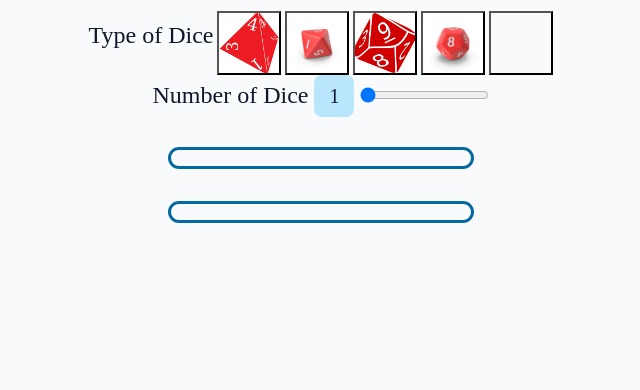
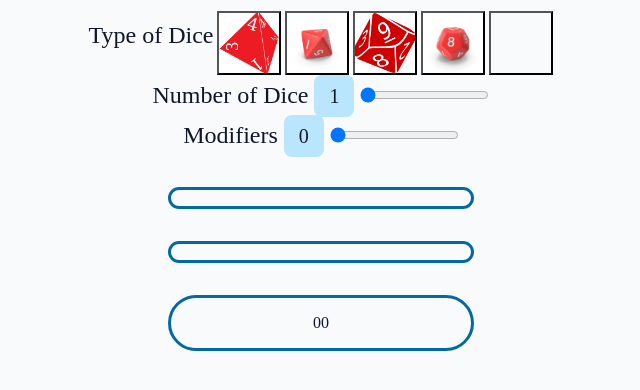
Before and after one commit to EagleCollin/dice-rolling, a plain HTML site: page index.html in a window 1280 px wide. Shown: the part 140-530 px from the top of the page, without its empty margins (319-959 px from the left). Drawn offline with Linux system fonts and the light colour scheme.

Commit message:
Troubleshooting

```diff
--- a/d4.js
+++ b/d4.js
@@ -1,7 +1,10 @@
 const numberDice = document.querySelector("#quantity");
 const numberLabel = document.querySelector(".quantity-label");
 const diceRolled = document.querySelector(".rolled-dice");
-const diceTotal = document.querySelector(".dice-total")
+const diceTotal = document.querySelector(".dice-total");
+const overTotal = document.querySelector(".final-total");
+const modifiers = document.querySelector("#modifiers")
+const modLabel = document.querySelector(".modifiers-label");
 const d4 = document.querySelector(".btn-d4");
 const d8 = document.querySelector(".btn-d8");
 const d10 = document.querySelector(".btn-d10");
@@ -9,6 +12,7 @@ const d12 = document.querySelector(".btn-d12");
 const d20 = document.querySelector(".btn-d20");
 
 let rolled = [];
+let diceSum = 0;
 //roll function
 function rollDice(e, sideDie){
     e.preventDefault();
@@ -39,25 +43,28 @@ function rollDice(e, sideDie){
 function updateQuantityLabel() {
     const quantity = numberDice.value;
     numberLabel.innerText = quantity;
-}
+};
 
-//add dice together
-function addDice(e){
-    if (e.target.match(".btn-20")) return;
-    let initialValue = 0
-    let diceSum = rolled.reduce((previousValue,currentValue) => previousValue + currentValue, initialValue);
-    return diceSum;
-}
+function updateMod(){
+    const modDisplay = modifiers.value;
+    modLabel.innerText = modDisplay;
+};
+
+// take in modifier argument
+function addMod(){
+    const numAdded = modifiers.value
+    let completeTotal = diceSum + numAdded;
+    overTotal.innerText = `${completeTotal}`;
+    return completeTotal;
+};
 
 //event listeners: when dice is selected
-d4.addEventListener("click", (e)=>rollDice(e, 4));
-d8.addEventListener("click", (e)=>rollDice(e, 8));
-d10.addEventListener("click", (e)=>rollDice(e, 10))
-d12.addEventListener("click", (e)=>rollDice(e, 10))
-d20.addEventListener("click", (e)=>rollDice(e, 20))
-
-//event listener: when hits enter for quantity
-numberDice.addEventListener("input", updateQuantityLabel);
+d4.addEventListener("click", (e)=>rollDice(e, 4), addMod());
+d8.addEventListener("click", (e)=>rollDice(e, 8), addMod());
+d10.addEventListener("click", (e)=>rollDice(e, 10), addMod())
+d12.addEventListener("click", (e)=>rollDice(e, 10), addMod())
+d20.addEventListener("click", (e)=>rollDice(e, 20), addMod())
 
 //on application start
 updateQuantityLabel();
+updateMod();
--- a/dice-roll.js
+++ b/dice-roll.js
@@ -19,4 +19,7 @@ console.log(d20)
 document.querySelector("#quantity");
 numberDice.addEventListener("input", updateQuantityLabel);
 
-if (Event.target.matches(".btn-20")) return;
+function updateMod(){
+    const modDisplay = modifiers.value;
+    modLabel.innerText = modDisplay;
+}
--- a/index.html
+++ b/index.html
@@ -36,10 +36,25 @@
                 step="1"
                 />
             </div>
+            <div>
+            <label for="modifiers">
+                Modifiers <span class="modifiers-label"></span>
+                </label>
+                <input
+                type="range"
+                name="modifiers"
+                id="modifiers"
+                value="0"
+                min="0"
+                max="10"
+                step="1"
+                />
+            </div>
         </form>
         <!-- Output -->
         <section class="data-display"><p class="rolled-dice"></p></section>
         <section class="data-display"><p class="dice-total"></p></section>
+        <section class="data-display"><p class="final-total"></p></section>
     </main>
 
     <!-- <script src="./dice-roll.js"></script> -->
--- a/styles.css
+++ b/styles.css
@@ -62,6 +62,13 @@ body {
       font-size: 1.25rem;
   }
 
+.modifiers-label {
+  background-color: #bae6fd;
+  padding: 0.5em 0.75em;
+  border-radius: 8px;
+  font-size: 1.25rem;
+}
+
 .data-display {
     border: 3px solid #0369a1;
     border-radius: 100px;
```
